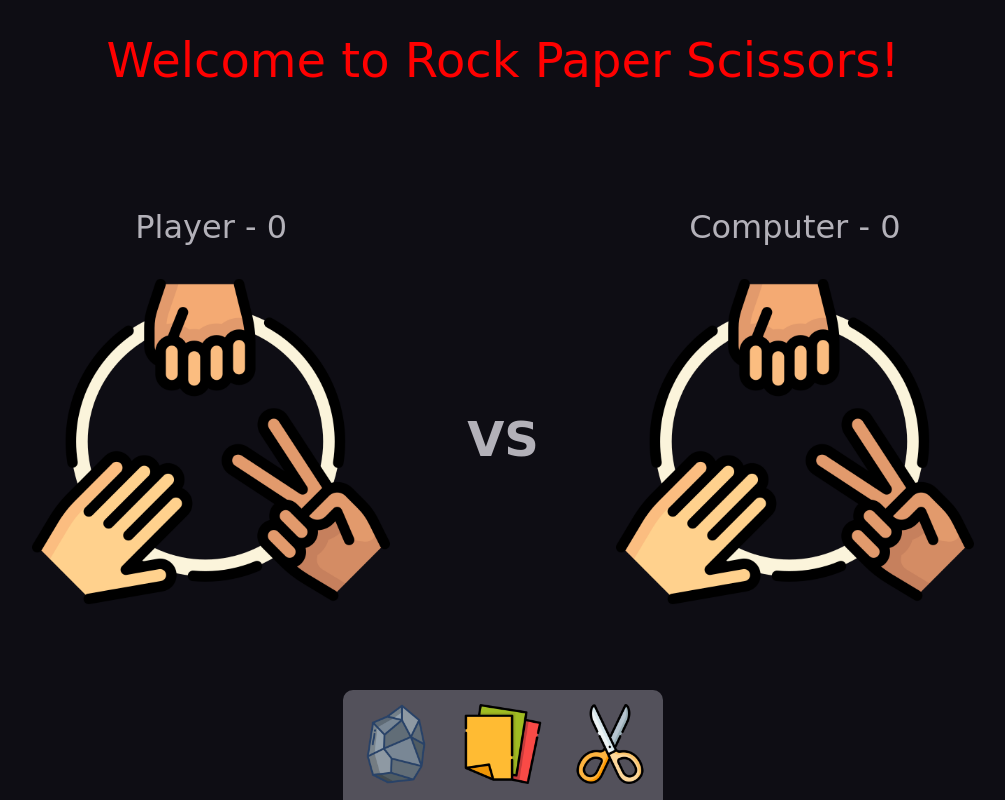
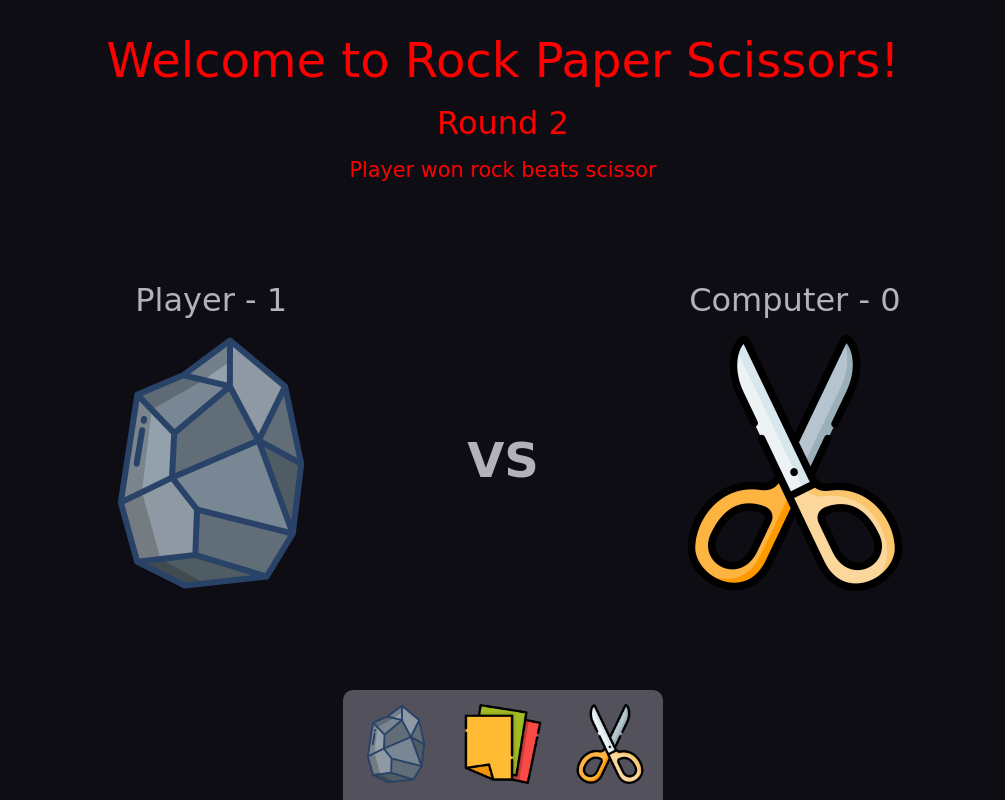
Before and after one commit to AdrianGallano/rock-paper-scissor, a plain HTML site: page index.html in a window 1280 px wide. Both pictures are taken after a click on the button 533 px from the left and 745 px from the top of the page. Shown: the whole page, without its empty margins (137-1142 px from the left). Drawn offline with Linux system fonts and the light colour scheme; a web font is replaced by a local one.

Commit message:
Add game finish

```diff
--- a/index.html
+++ b/index.html
@@ -17,18 +17,20 @@
 
             <div id="description">
                 <p class="title">Welcome to Rock Paper Scissors!</p>
-                <p class="state">empty</p>
+                <p id="round">Round 1</p>
+
+                <p id="state">empty</p>
             </div>
 
             <div id="battle-screen">
                 <div class="players">
-                    <p class="scoreboard">Player - 0 </p>
-                    <img src="./static/images/rock-paper-scissors-battle.png" alt="battle-choice" height="auto" width="auto">
+                    <p class="scoreboard">Player - 0</p>
+                    <img class="play-choice" src="./static/images/rock-paper-scissors-battle.png" alt="battle-choice" height="auto" width="auto">
                 </div>
                 <p id="vs"><b>VS</b></p>
                 <div class="players">
                     <p class="scoreboard">Computer - 0</p>
-                    <img src="./static/images/rock-paper-scissors-battle.png" alt="battle-choice" height="auto" width="auto">
+                    <img class="play-choice" src="./static/images/rock-paper-scissors-battle.png" alt="battle-choice" height="auto" width="auto">
                 </div>
             </div>
 
@@ -40,7 +42,7 @@
                     <img src="./static/images/paper.png" alt="paper">
                 </button>
                 <button type="button" class="selections" key-choice="scissor">
-                    <img src="./static/images/scissors.png" alt="scissor">
+                    <img src="./static/images/scissor.png" alt="scissor">
                 </button>
             </div>
         </div>
--- a/script.js
+++ b/script.js
@@ -1,10 +1,15 @@
-// all choices
-const choices = document.querySelectorAll("[key-choice]");
+
 const compChoices = ["rock", "paper", "scissor"]
-//score
 let playerScore = 0,
 computerScore = 0;
-let roundNumber = 0;
+let roundNumber = 1;
+
+// GUI
+const roundGUI = document.getElementById("round")
+const scoreboard = document.getElementsByClassName("scoreboard")
+const choices = document.querySelectorAll("[key-choice]");
+const state = document.getElementById("state")
+const playChoice = document.getElementsByClassName("play-choice")
 
 const getComputerChoice = () => {
     return compChoices[Math.floor(Math.random() * 3)];
@@ -12,47 +17,66 @@ const getComputerChoice = () => {
 
 const round = (playerChoice, computerSelection) => {
     let computerChoice = computerSelection()
-
     roundNumber++;
-
+    displaySelection(playerChoice, computerChoice)
     if(playerChoice === 'rock' && computerChoice === 'scissor' ||
     playerChoice === 'paper' && computerChoice === 'rock' ||
     playerChoice === 'scissor' && computerChoice === 'paper'){
-
         playerScore++;
-
-        return `Player won ${playerChoice} beats ${computerChoice}`;
+        displayState(`Player won ${playerChoice} beats ${computerChoice}`);
     }else if(playerChoice === computerChoice){
-
-        return `it's a tie!`;
+        displayState(`it's a tie!`);
     }else{
         computerScore++;
-        return `Computer won ${computerChoice} beats ${playerChoice}`
+        displayState(`Computer won ${computerChoice} beats ${playerChoice}`)
     }
 }
 
 const winner = () => {
     if(playerScore > computerScore){
-
         return "playerWon"
     }else if(playerScore < computerScore){
-
         return "computerWon"
-    }else{
-
-        return "it's a tie"
     }
 }
+
+const displayRound = (roundNum) => {
+    roundGUI.textContent = `Round ${roundNum}`
+}
+
+const displayScore = () => {
+    scoreboard[0].textContent = `Player - ${playerScore}`
+    scoreboard[1].textContent = `Computer - ${computerScore}`
+}
+
+const displayState = (status) => {
+    state.textContent = status
+}
+
+const displaySelection = (pChoice, cChoice) => {
+    playChoice[0].src = `./static/images/${pChoice}.png`
+    playChoice[1].src = `./static/images/${cChoice}.png`
+}
+
+const reset = () => {
+    playerScore = 0
+    computerScore = 0
+    roundNumber = 1
+    state.style.visibility = "hidden"
+}
+
 
 const game = () => {
     // initial game state
     Array.from(choices).forEach((choice)=>{
         choice.addEventListener("click", () => {
-
             round(choice.getAttribute("key-choice"), getComputerChoice)
-
+            state.style.visibility = "visible"
+            displayScore()
+            displayRound(roundNumber)
             if(playerScore == 5 || computerScore == 5){
-                console.log(winner())
+                winner()
+                reset()
             }
         })
     })
--- a/static/style.css
+++ b/static/style.css
@@ -39,7 +39,7 @@ main{
     align-items: center;
     justify-content: center;
     text-align: center;
-    gap: 2em;
+    gap: 1em;
     color: red;
 }
 
@@ -48,12 +48,13 @@ main{
 
 }
 
-.state{
+#state{
     visibility: hidden;
-
+    font-size: 1.3em;
 }
 
-.scoreboard{
+.scoreboard,
+#round{
     font-size: 2em;
 }
 
@@ -71,7 +72,7 @@ main{
 }
 
 #battle-screen img{
-    width: 70%;
+    width: 50%;
 }
 
 .players{
@@ -116,7 +117,6 @@ main{
 
 .selections:hover{
     background-color: var(--color-three);
-
 }
 
 .selections:active{
```
Also changed, not shown: static/images/scissor.png (renamed from static/images/scissors.png).
